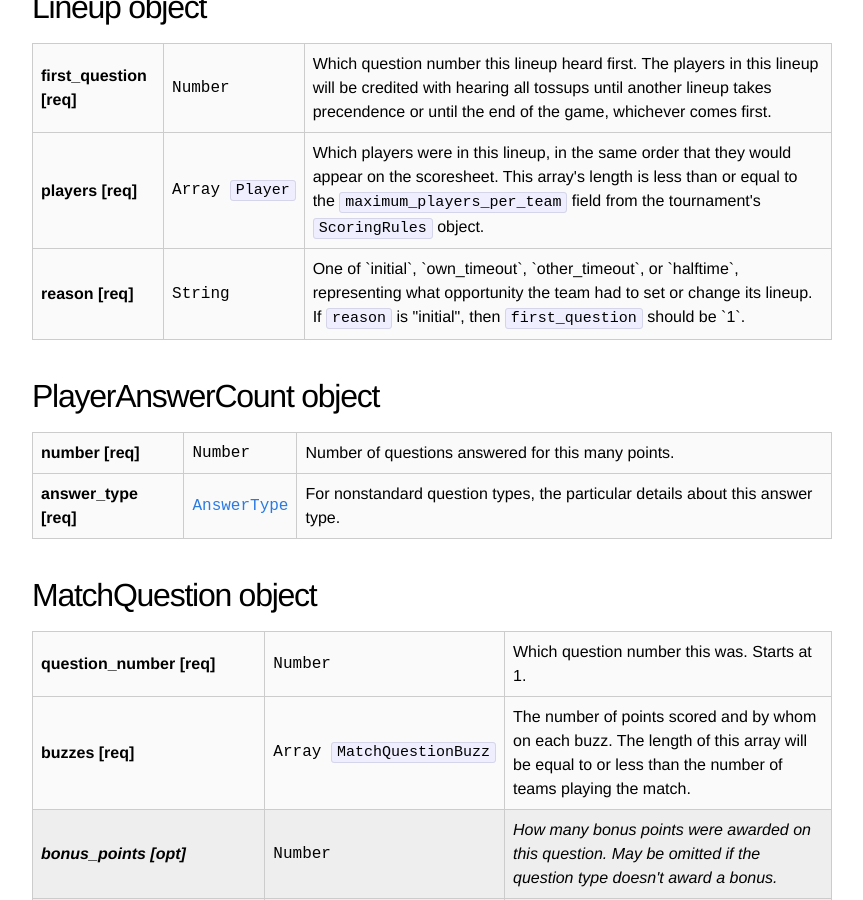
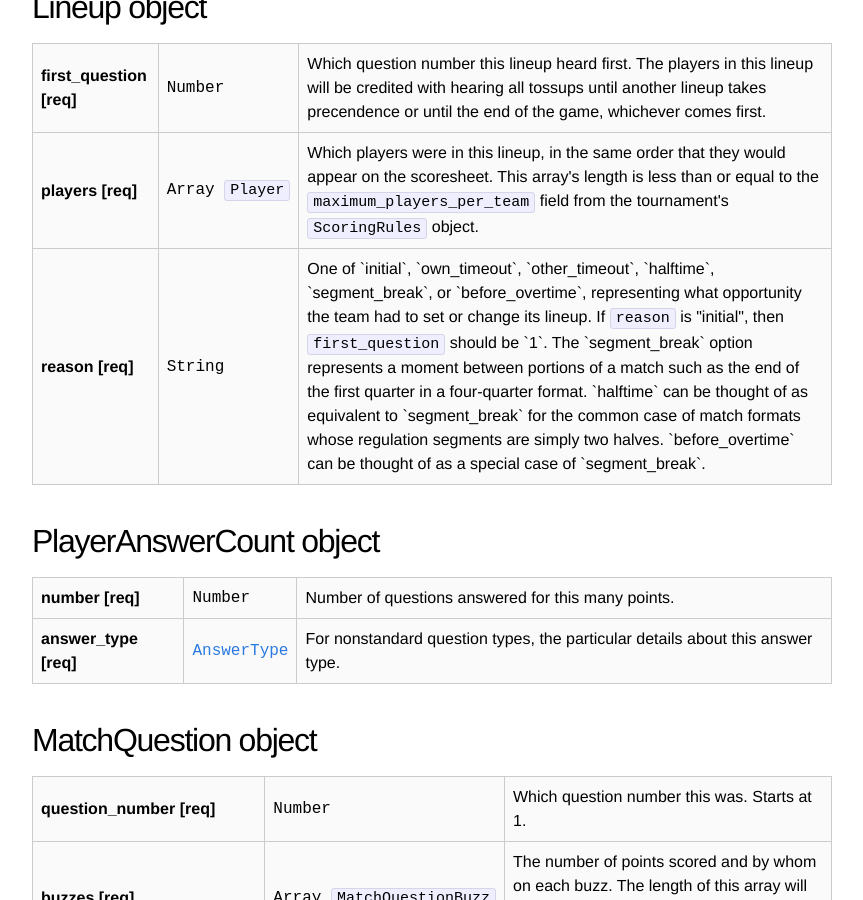
Before and after one commit to quizbowl/schema, a Jekyll site: the page built from match.md, in a window 1280 px wide and 900 px high, scrolled down 2707 px. Shown: the whole window, without its empty margins (208-1071 px from the left). Built offline with Jekyll 4.4.1, drawn with Linux system fonts in a browser that asks for light colours.

Commit message:
more comprehensive options for substituting

```diff
--- a/match.md
+++ b/match.md
@@ -173,7 +173,7 @@ If a `Match` includes `Lineup` objects on its `MatchTeam` objects and includes `
   <tr class="required">
     <th>reason</th>
     <td class="type">String</td>
-    <td>One of `initial`, `own_timeout`, `other_timeout`, or `halftime`, representing what opportunity the team had to set or change its lineup. If <code>reason</code> is "initial", then <code>first_question</code> should be `1`.</td>
+    <td>One of `initial`, `own_timeout`, `other_timeout`, `halftime`, `segment_break`, or `before_overtime`, representing what opportunity the team had to set or change its lineup. If <code>reason</code> is "initial", then <code>first_question</code> should be `1`. The `segment_break` option represents a moment between portions of a match such as the end of the first quarter in a four-quarter format. `halftime` can be thought of as equivalent to `segment_break` for the common case of match formats whose regulation segments are simply two halves. `before_overtime` can be thought of as a special case of `segment_break`.</td>
   </tr>
 </tbody></table>
 
```
